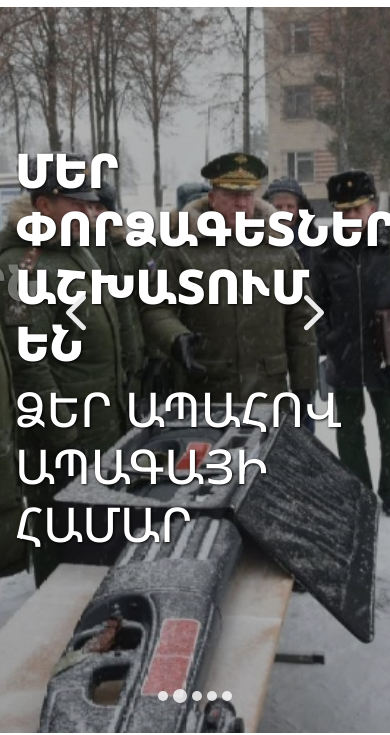
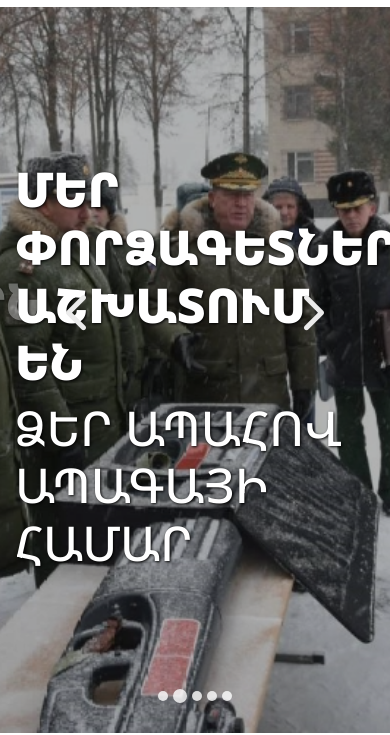
Before and after one commit to Narek700/poak, a website: page index.html in a window 390 px wide. Shown: the part 111-846 px from the top of the page. Drawn offline with Linux system fonts and the light colour scheme; files whose address does not match are found by name.

Commit message:
home page bug fix

```diff
--- a/sass/global-styles.scss
+++ b/sass/global-styles.scss
@@ -668,3 +668,9 @@ button, input, .form-control, .btn {
     width: 100%;
   }
 }
+
+@media only screen and (max-width: 991px) {
+  .page-head .carousel .slick-list .slick-track .slick-slide .title {
+    padding-top: 118px;
+  }
+}
```
Also changed, not shown: css/style.css.
